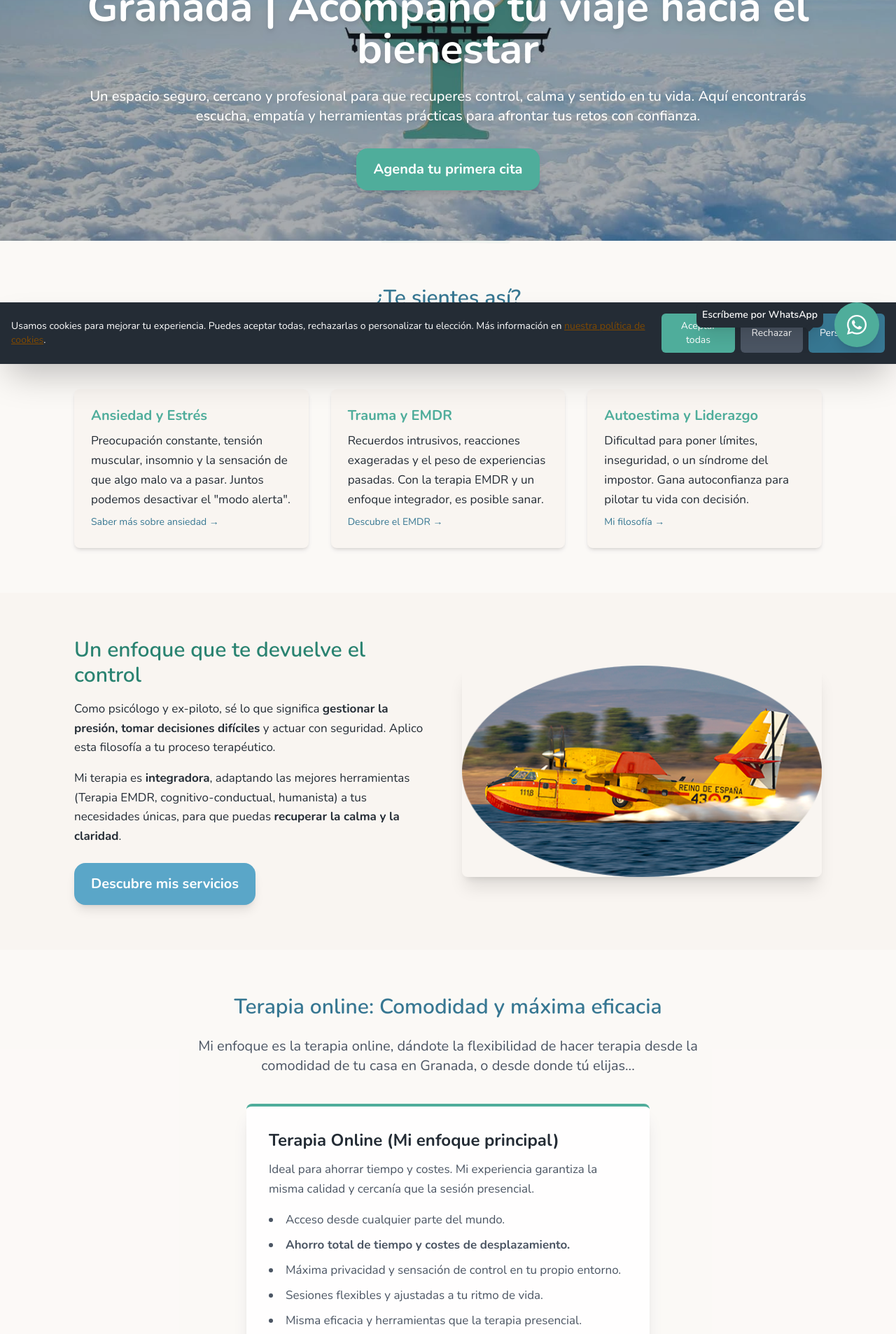
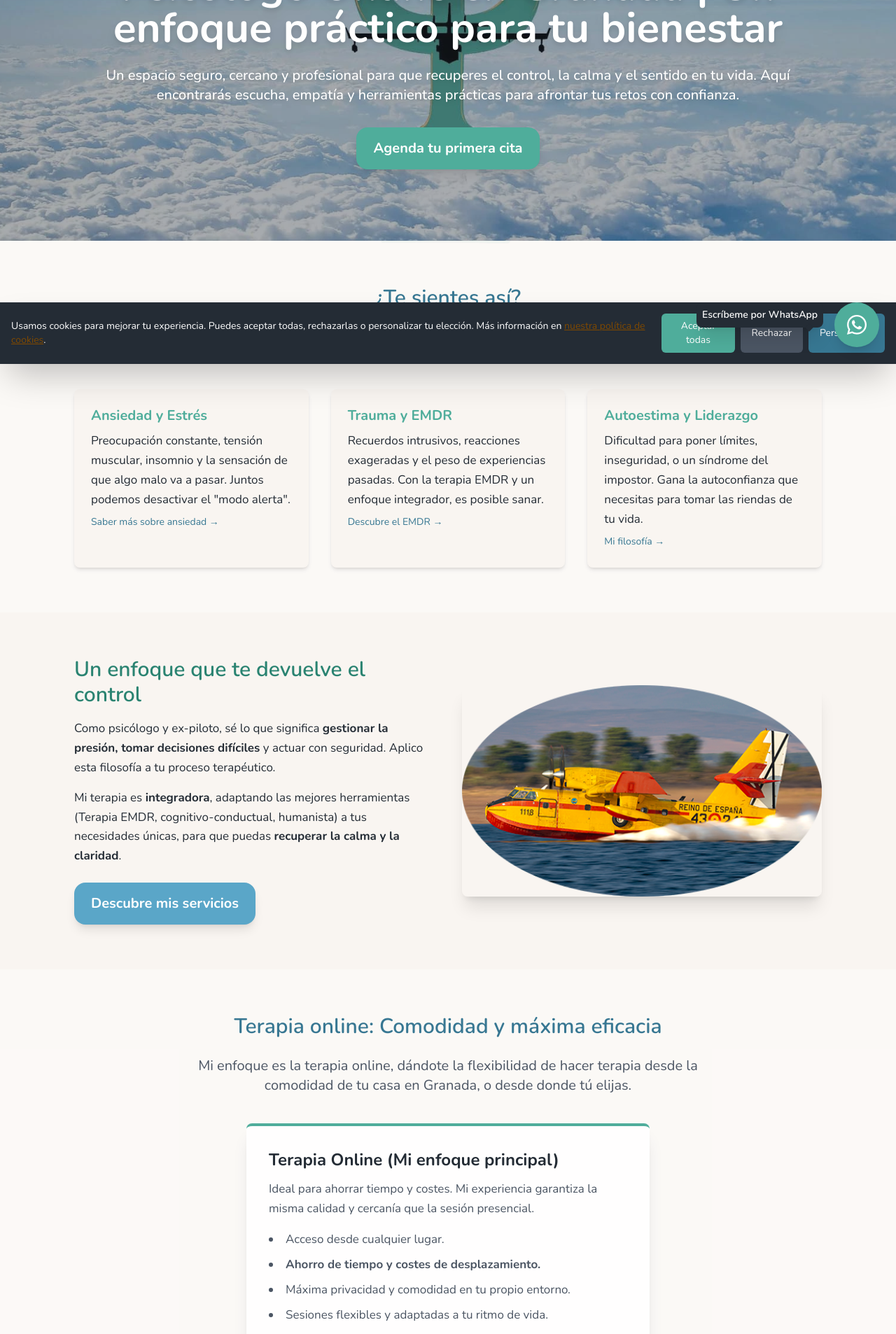
Before and after one commit to psicopiloto/psicopilotopage1, a Next.js app: page / in a window 1280 px wide. Shown: the part 280-2186 px from the top of the page at 70% size. Built offline with nearby package versions, Linux system fonts and the light colour scheme.

Commit message:
Update index.js

```diff
--- a/pages/index.js
+++ b/pages/index.js
@@ -8,14 +8,6 @@ import AnimatedCTA from "../components/AnimatedCTA";
 import BackgroundLogo from "../components/BackgroundLogo";
 import Image from "next/image";
 
-// ========================================================================
-// === GUÍA PARA AÑADIR TESTIMONIOS ===
-//
-// --> PASO 1: EDITA ESTE BLOQUE CON TUS RESEÑAS REALES
-//
-// Simplemente reemplaza el texto dentro de las comillas ("...") con el texto
-// de las reseñas que recibas en Google. Puedes cambiar el nombre y las estrellas.
-// ========================================================================
 const testimonialsData = [
   {
     stars: 5,
@@ -58,8 +50,8 @@ export default function Home() {
 
       <main className="flex-grow pt-16 relative z-10">
         <PageHeader
-          title="Psicólogo online y presencial en Granada | Acompaño tu viaje hacia el bienestar"
-          subtitle="Un espacio seguro, cercano y profesional para que recuperes control, calma y sentido en tu vida. Aquí encontrarás escucha, empatía y herramientas prácticas para afrontar tus retos con confianza."
+          title="Psicólogo Online en Granada | Un enfoque práctico para tu bienestar"
+          subtitle="Un espacio seguro, cercano y profesional para que recuperes el control, la calma y el sentido en tu vida. Aquí encontrarás escucha, empatía y herramientas prácticas para afrontar tus retos con confianza."
           backgroundImage="/fotoinicio1.webp"
           cta={{
             href: "/contacto",
@@ -78,19 +70,20 @@ export default function Home() {
               seguro para transformar tus preocupaciones y recuperar tu bienestar.
             </p>
             <div className="grid md:grid-cols-3 gap-8 text-left">
-              <div className="p-6 bg-psicopiloto-sand-50 rounded-lg shadow-md hover:shadow-xl transition">
+              <div className="p-6 bg-psicopiloto-sand-50 rounded-lg shadow-md hover:shadow-xl transition transform hover:-translate-y-1">
                 <h3 className="text-xl font-bold mb-2 text-psicopiloto-green-500">Ansiedad y Estrés</h3>
                 <p className="text-psicopiloto-gray-700">Preocupación constante, tensión muscular, insomnio y la sensación de que algo malo va a pasar. Juntos podemos desactivar el "modo alerta".</p>
                 <a href="/ansiedad" className="text-sm text-psicopiloto-blue-600 hover:underline mt-2 inline-block">Saber más sobre ansiedad →</a>
               </div>
-              <div className="p-6 bg-psicopiloto-sand-50 rounded-lg shadow-md hover:shadow-xl transition">
+              <div className="p-6 bg-psicopiloto-sand-50 rounded-lg shadow-md hover:shadow-xl transition transform hover:-translate-y-1">
                 <h3 className="text-xl font-bold mb-2 text-psicopiloto-green-500">Trauma y EMDR</h3>
                 <p className="text-psicopiloto-gray-700">Recuerdos intrusivos, reacciones exageradas y el peso de experiencias pasadas. Con la terapia EMDR y un enfoque integrador, es posible sanar.</p>
                 <a href="/servicios" className="text-sm text-psicopiloto-blue-600 hover:underline mt-2 inline-block">Descubre el EMDR →</a>
               </div>
-              <div className="p-6 bg-psicopiloto-sand-50 rounded-lg shadow-md hover:shadow-xl transition">
+              <div className="p-6 bg-psicopiloto-sand-50 rounded-lg shadow-md hover:shadow-xl transition transform hover:-translate-y-1">
                 <h3 className="text-xl font-bold mb-2 text-psicopiloto-green-500">Autoestima y Liderazgo</h3>
-                <p className="text-psicopiloto-gray-700">Dificultad para poner límites, inseguridad, o un síndrome del impostor. Gana autoconfianza para pilotar tu vida con decisión.</p>
+                {/* ✨ CORRECCIÓN DE TONO: Metáfora suavizada */}
+                <p className="text-psicopiloto-gray-700">Dificultad para poner límites, inseguridad, o un síndrome del impostor. Gana la autoconfianza que necesitas para tomar las riendas de tu vida.</p>
                 <a href="/sobre-mi" className="text-sm text-psicopiloto-blue-600 hover:underline mt-2 inline-block">Mi filosofía →</a>
               </div>
             </div>
@@ -107,7 +100,7 @@ export default function Home() {
                 <AnimatedCTA href="/servicios" text="Descubre mis servicios" color="blue" />
               </div>
               <div className="hidden md:block">
-                <Image src="/filosofia.webp" alt="Psicopiloto, uniendo psicología y aviación para un enfoque integrador" width={600} height={400} className="rounded-lg shadow-xl" />
+                <Image src="/filosofia.webp" alt="Psicopiloto, uniendo psicología y aviación para un enfoque integrador" width={600} height={400} className="rounded-lg shadow-xl transition-transform duration-300 hover:scale-105" />
               </div>
             </div>
           </div>
@@ -116,31 +109,32 @@ export default function Home() {
         <section className="py-16 bg-white/40">
           <div className="container mx-auto px-4 max-w-5xl text-center">
             <h2 className="text-3xl font-semibold mb-6 text-psicopiloto-blue-600">Terapia online: Comodidad y máxima eficacia</h2>
-            <p className="text-xl text-psicopiloto-gray-500 mb-10 max-w-3xl mx-auto">Mi enfoque es la terapia online, dándote la flexibilidad de hacer terapia desde la comodidad de tu casa en Granada, o desde donde tú elijas...</p>
+            <p className="text-xl text-psicopiloto-gray-500 mb-10 max-w-3xl mx-auto">Mi enfoque es la terapia online, dándote la flexibilidad de hacer terapia desde la comodidad de tu casa en Granada, o desde donde tú elijas.</p>
             <div className="grid md:grid-cols-1 gap-8 text-left max-w-xl mx-auto">
-              <div className="p-8 border-t-4 border-psicopiloto-green-500 bg-white/80 rounded-lg shadow-xl">
+              <div className="p-8 border-t-4 border-psicopiloto-green-500 bg-white/80 rounded-lg shadow-xl transition transform hover:-translate-y-1">
                 <h3 className="text-2xl font-bold mb-3 text-psicopiloto-gray-700">Terapia Online (Mi enfoque principal)</h3>
                 <p className="mb-4 text-psicopiloto-gray-500">Ideal para ahorrar tiempo y costes. Mi experiencia garantiza la misma calidad y cercanía que la sesión presencial.</p>
                 <ul className="list-disc list-inside space-y-2 text-psicopiloto-gray-500">
-                  <li>Acceso desde cualquier parte del mundo.</li>
-                  <li><strong>Ahorro total de tiempo y costes de desplazamiento.</strong></li>
-                  <li>Máxima privacidad y sensación de control en tu propio entorno.</li>
-                  <li>Sesiones flexibles y ajustadas a tu ritmo de vida.</li>
-                  <li>Misma eficacia y herramientas que la terapia presencial.</li>
+                  <li>Acceso desde cualquier lugar.</li>
+                  <li><strong>Ahorro de tiempo y costes de desplazamiento.</strong></li>
+                  <li>Máxima privacidad y comodidad en tu propio entorno.</li>
+                  <li>Sesiones flexibles y adaptadas a tu ritmo de vida.</li>
+                  <li>Eficacia demostrada, equivalente a la terapia presencial.</li>
                 </ul>
               </div>
             </div>
             <div className="mt-10">
-              <AnimatedCTA href="/contacto" text="Empieza tu terapia online hoy" color="blue" />
+              <AnimatedCTA href="/contacto" text="Empieza tu terapia online" color="blue" />
             </div>
           </div>
         </section>
 
         {/*
         // ===================================================================
-        // === INSTRUCCIONES PARA ACTIVAR LA SECCIÓN DE TESTIMONIOS ===
+        // === GUÍA PARA AÑADIR TESTIMONIOS ===
         //
-        // --> PASO 2: BORRA LA LÍNEA DE ABAJO (la que contiene ' {/* ')
+        // --> PASO 1: EDITA ESTE BLOQUE CON TUS RESEÑAS REALES
+        // --> PASO 2: BORRA LA LÍNEA DE ABAJO ' {/* ' Y LA LÍNEA FINAL ' * / } ' PARA ACTIVAR LA SECCIÓN
         // ===================================================================
         */}
         {/*
@@ -162,13 +156,7 @@ export default function Home() {
           </div>
         </section>
         */}
-        {/*
-        // ===================================================================
-        // --> PASO 3: BORRA LA LÍNEA DE ARRIBA (la que contiene ' * / } ')
-        // ===================================================================
-        */}
 
-        {/* ✨ CAMBIO: Fondo cambiado a 'bg-white/40' para diferenciarla de la sección de testimonios */}
         <section className="py-16 bg-white/40">
           <div className="container mx-auto px-4 max-w-5xl text-center">
             <h2 className="text-3xl font-semibold mb-6 text-psicopiloto-blue-600">Psicopiloto para Empresas</h2>
@@ -182,18 +170,19 @@ export default function Home() {
         <section className="py-16 bg-psicopiloto-sand-50">
           <div className="container mx-auto max-w-5xl">
             <h2 className="text-3xl font-semibold mb-8 text-center text-psicopiloto-blue-600">Conoce el Proyecto</h2>
-            <div className="grid grid-cols-1 md:grid-cols-2 gap-8 p-6 bg-white/70 rounded-2xl shadow-xl">
+            <div className="grid grid-cols-1 md:grid-cols-2 gap-8 p-6 bg-white/70 rounded-2xl shadow-xl transition transform hover:-translate-y-1">
               <div className="flex flex-col h-full">
                 <h3 className="text-2xl font-semibold mb-3 text-psicopiloto-green-600">Sobre el Psicólogo</h3>
                 <p className="leading-relaxed mb-4 text-psicopiloto-gray-700">Soy Jose Carlos Rguez. Retamar, psicólogo y ex-piloto militar. Mi experiencia en aviación (gestión de crisis, factores humanos y liderazgo) se integra en la terapia para ofrecerte un enfoque sólido y práctico.</p>
-                <div className="mt-auto">
+                <div className="mt-auto pt-4">
                   <AnimatedCTA href="/sobre-mi" text="Conóceme mejor" color="blue" />
                 </div>
               </div>
               <div className="flex flex-col h-full">
                 <h3 className="text-2xl font-semibold mb-3 text-psicopiloto-green-600">La Filosofía Psicopiloto</h3>
-                <p className="leading-relaxed mb-4 text-psicopiloto-gray-700">El objetivo es que vuelvas a pilotar tu vida con seguridad y dirección. Mi compromiso es ofrecerte un espacio de confianza, utilizando terapia integradora y EMDR para que recuperes el control de tus emociones.</p>
-                <div className="mt-auto">
+                {/* ✨ CORRECCIÓN DE TONO: Metáfora suavizada */}
+                <p className="leading-relaxed mb-4 text-psicopiloto-gray-700">El objetivo es que recuperes la seguridad y la dirección en tu vida. Mi compromiso es ofrecerte un espacio de confianza, utilizando terapia integradora y EMDR para que recuperes el control de tus emociones.</p>
+                <div className="mt-auto pt-4">
                   <AnimatedCTA href="/que-es-psicopiloto" text="Descubre la filosofía" color="blue" />
                 </div>
               </div>
@@ -203,7 +192,7 @@ export default function Home() {
 
         <section className="py-16 bg-white/40">
           <div className="container mx-auto max-w-5xl text-center">
-            <h2 className="text-3xl font-semibold mb-6 text-psicopiloto-honey-500">Servicios</h2>
+            <h2 className="text-3xl font-semibold mb-6 text-psicopiloto-honey-500">Áreas de Intervención</h2>
             <div className="grid md:grid-cols-2 gap-8">
               {[
                 { title: "Ansiedad y estrés", desc: "Insomnio, tensión, preocupaciones constantes. Recupera el control y la calma diaria con herramientas prácticas." },
@@ -213,7 +202,7 @@ export default function Home() {
                 { title: "Trauma y experiencias difíciles", desc: "Recuerdos dolorosos, bloqueos emocionales. Procesamiento con EMDR para sanar el pasado." },
                 { title: "Si eres empresa", desc: "Liderazgo consciente y prevención de errores, gestión de equipos y factores humanos adaptada a las necesidades de tu empresa." },
               ].map((s, i) => (
-                <div key={i} className="p-6 bg-psicopiloto-sand-50 rounded-lg shadow-sm border border-psicopiloto-gray-500/10">
+                <div key={i} className="p-6 bg-psicopiloto-sand-50 rounded-lg shadow-sm border border-psicopiloto-gray-500/10 transition transform hover:-translate-y-1">
                   <h3 className="font-semibold text-xl mb-2 text-psicopiloto-honey-500">{s.title}</h3>
                   <p className="text-psicopiloto-gray-500">{s.desc}</p>
                 </div>
```
